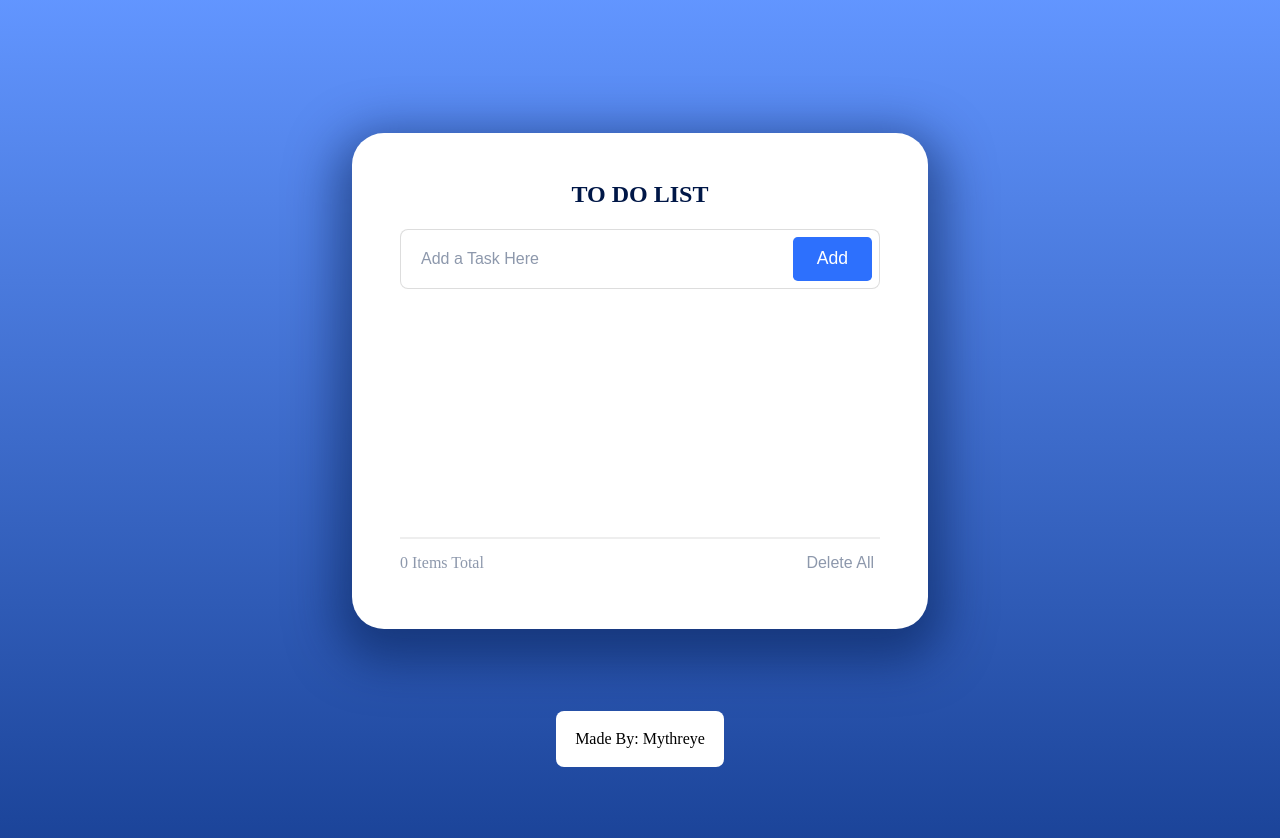
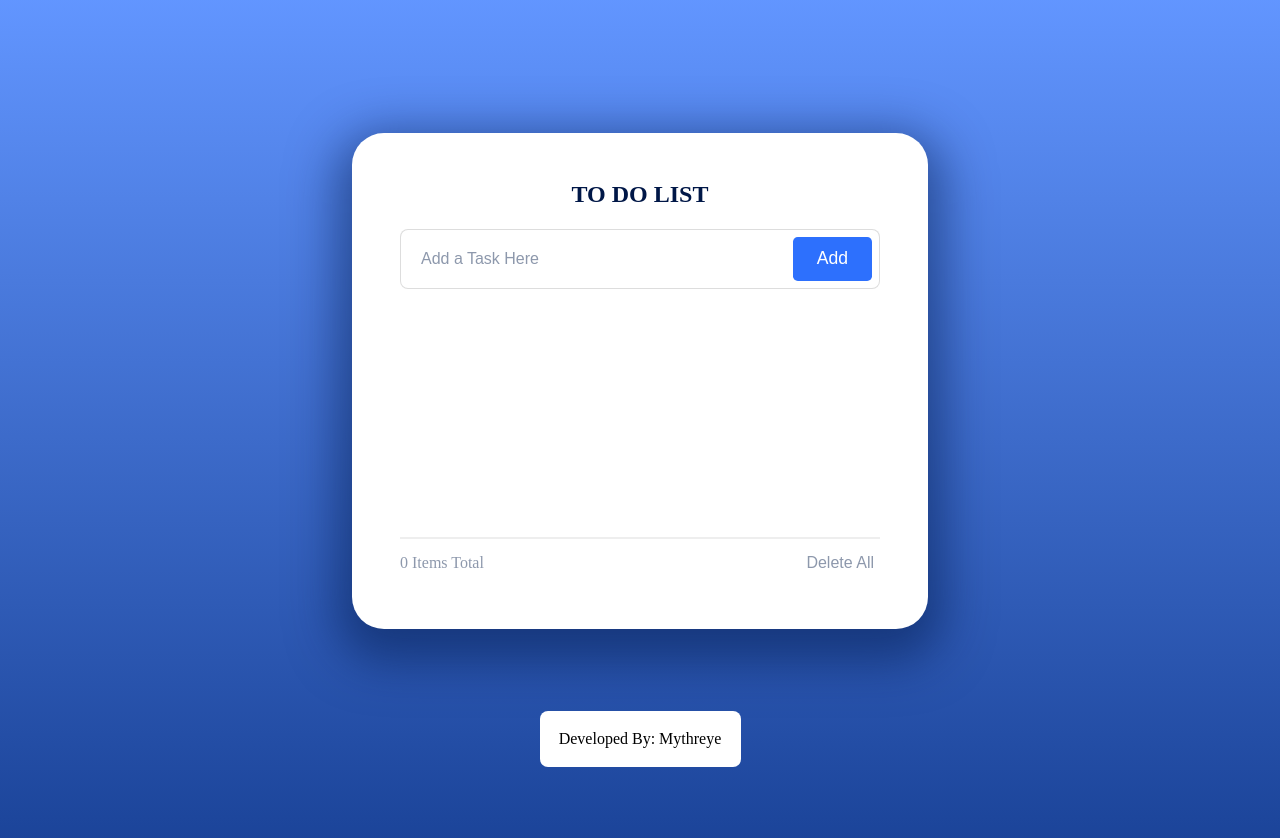
Before and after one commit to mythreye1998/TODO-WebApp, a plain HTML site: page index.html in a window 1280 px wide. Drawn offline with Linux system fonts and the light colour scheme.

Commit message:
Update index.html

```diff
--- a/index.html
+++ b/index.html
@@ -32,7 +32,7 @@
     </section>
     <footer>
       <div class="footer-container">
-        <p class="made-by">Made By: Mythreye</p>
+        <p class="made-by">Developed By: Mythreye</p>
       </div>
     </footer>
   </body>
```
